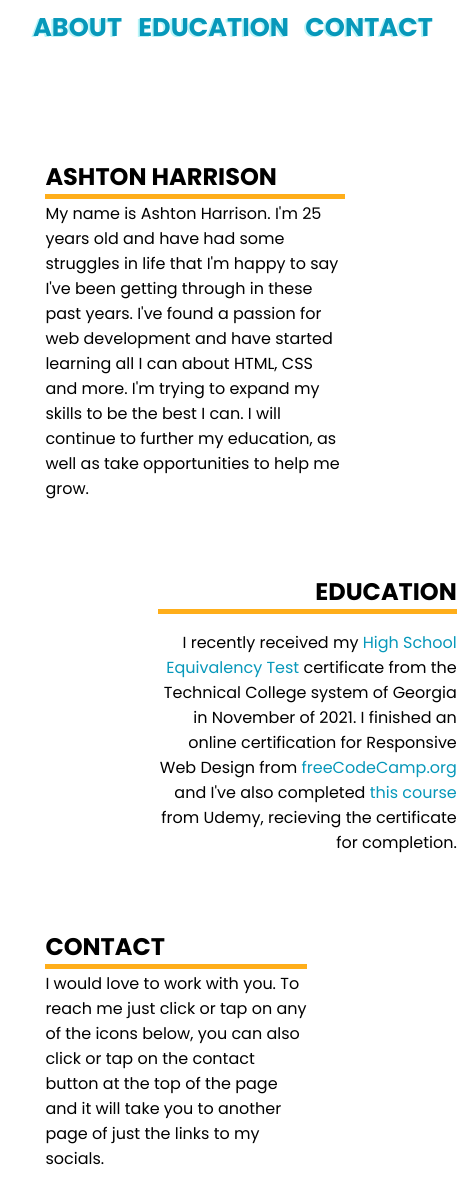
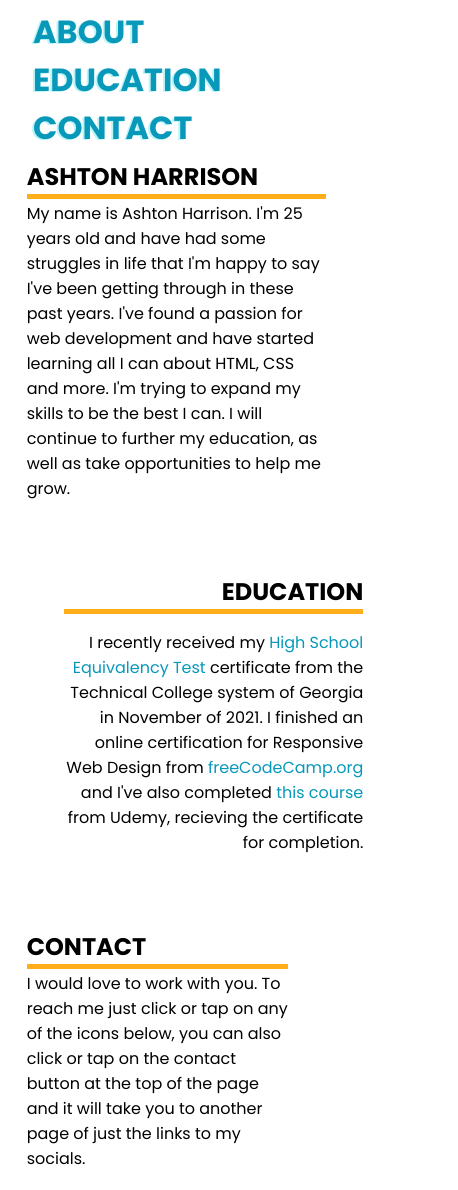
Before and after one commit to akaslendy/akaslendy.github.io, a plain HTML site: page index.html in a window 390 px wide. Shown: the top 1190 px of the page, 458 px wide, since content can reach past the window. Drawn offline with Linux system fonts and the light colour scheme.

Commit message:
Update style.css

```diff
--- a/style.css
+++ b/style.css
@@ -122,8 +122,13 @@ body {
     @media only screen and (max-width: 600px) {
 
         .container {
-            font-size: 1.6rem;
+            display: flex;
+            justify-content: center;
+            flex-direction: column;
+            flex-wrap: nowrap;
+            font-size: 2rem;
             gap: 5%;
+            max-width:  100vw;
         }
 
         h1 {
@@ -137,8 +142,8 @@ body {
 
         #about {
             align-content: center;
-            margin-left: 10%;
-            margin-right: 25%;
+            margin-left: 5%;
+            margin-right: 15%;
             width: 80%;
         }
 
@@ -153,8 +158,8 @@ body {
         #education {
             align-content: center;
             text-align: right;
-            margin-left: 40%;
-            margin-right: 25%;
+            margin-left: 15%;
+            margin-right: 15%;
             margin-top: 10%;
             width: 80%;
         }
@@ -171,8 +176,8 @@ body {
 
         #contact {
             align-content: center;
-            margin-left: 10%;
-            margin-right: 25%;
+            margin-left: 5%;
+            margin-right: 15%;
             margin-top: 10%;
             width: 70%;
         }
@@ -181,7 +186,9 @@ body {
             display: flex;
             justify-content: center;
             margin-top: 2%;
-            width: 450px;
+            margin-left: 3%;
+            margin-right: 3%;
+            max-width:  100vw;
         }
 
         .row {
```
